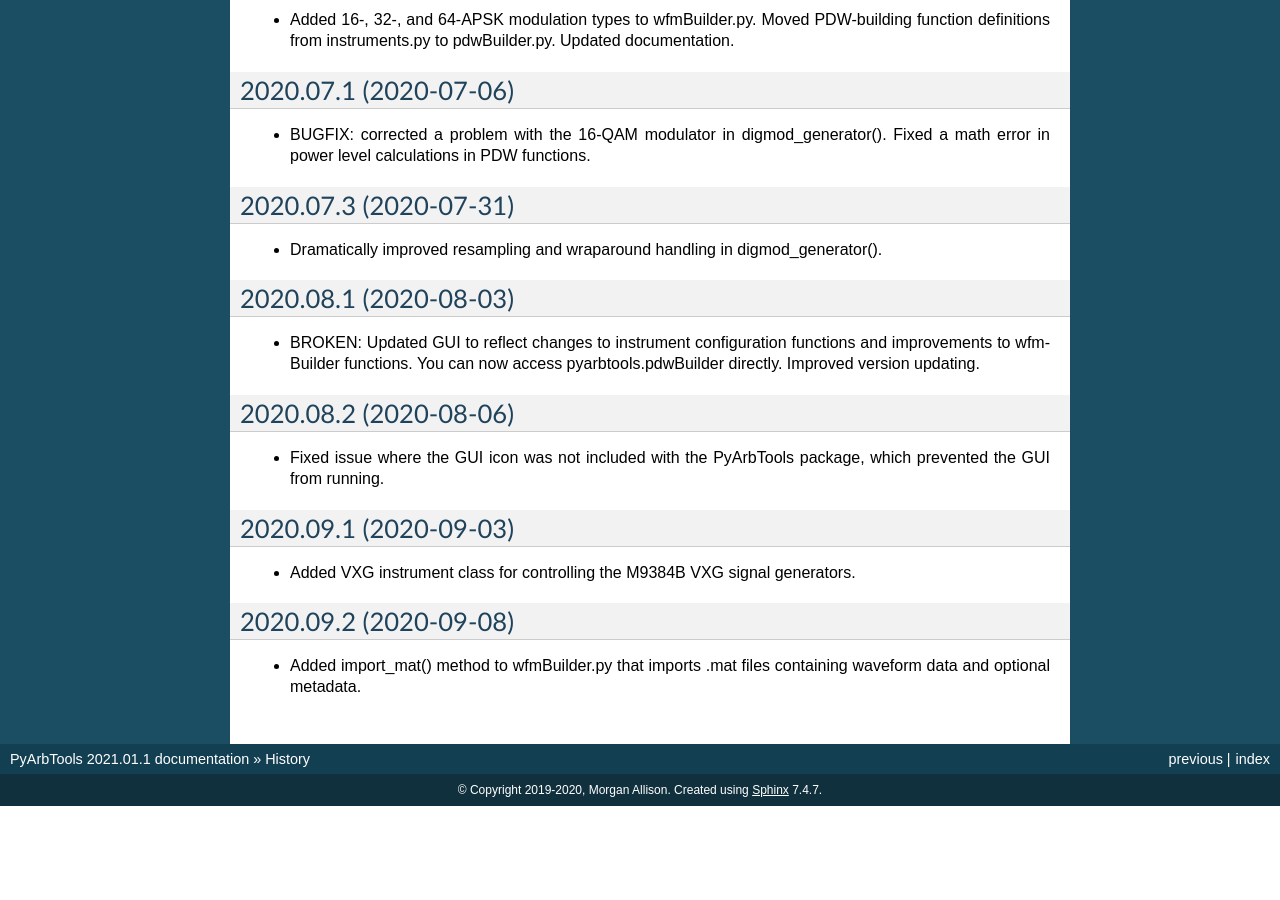
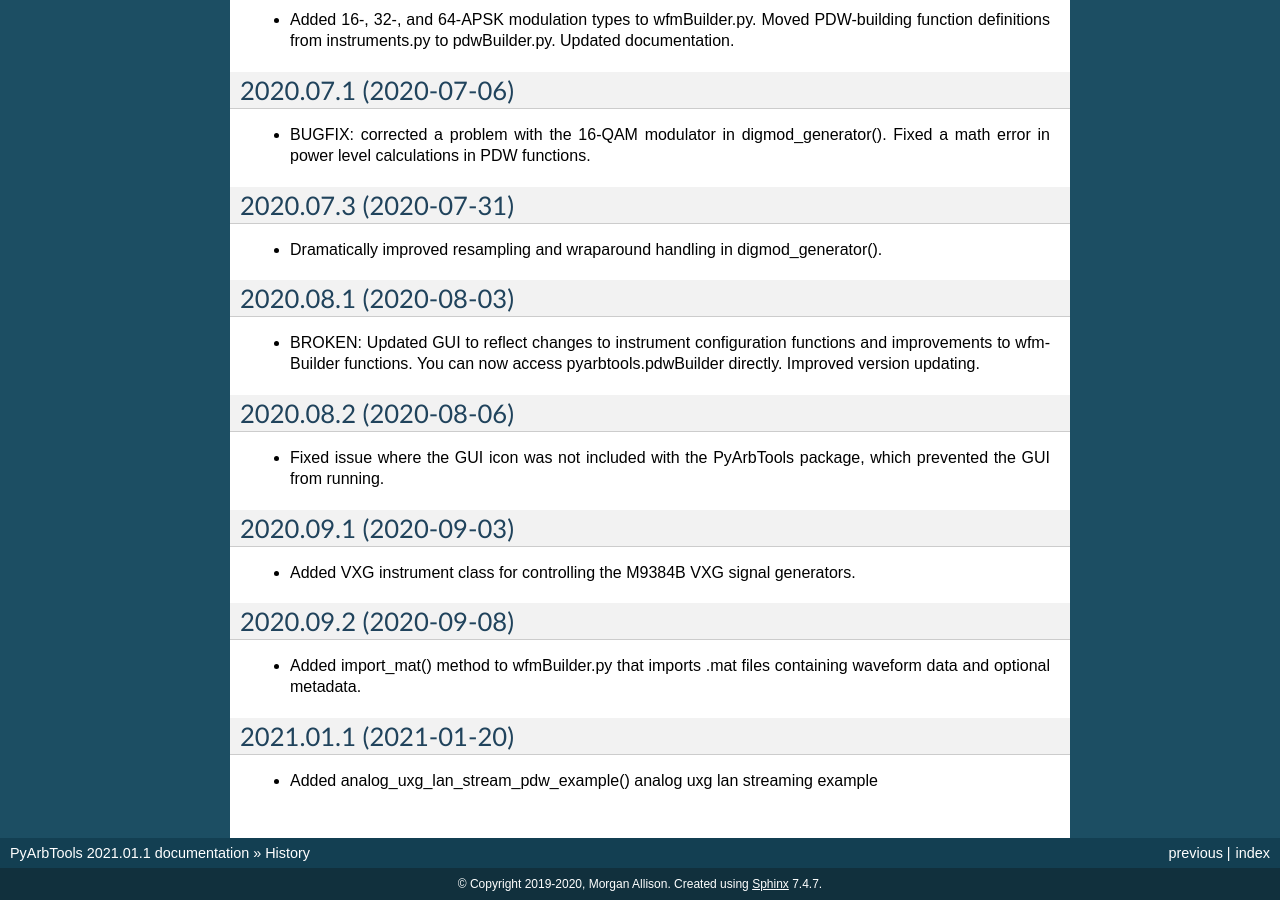
Before and after one commit to morgan-at-keysight/pyarbtools, a Sphinx documentation site: the page built from docs/history.rst, in a window 1280 px wide and 900 px high, scrolled down 1351 px. Built offline with Sphinx 7.4.7, drawn with Linux system fonts in a browser that asks for light colours; before the commit the page ends 2157 px from its top, so only the background shows below that; some of the changed text lies outside the part shown.

Commit message:
Update history.rst
Updated history.

```diff
--- a/docs/history.rst
+++ b/docs/history.rst
@@ -86,3 +86,8 @@
 ----------------------
 
 * Added import_mat() method to wfmBuilder.py that imports .mat files containing waveform data and optional metadata.
+
+2021.01.1 (2021-01-20)
+----------------------
+
+* Added analog_uxg_lan_stream_pdw_example() analog uxg lan streaming example
```
